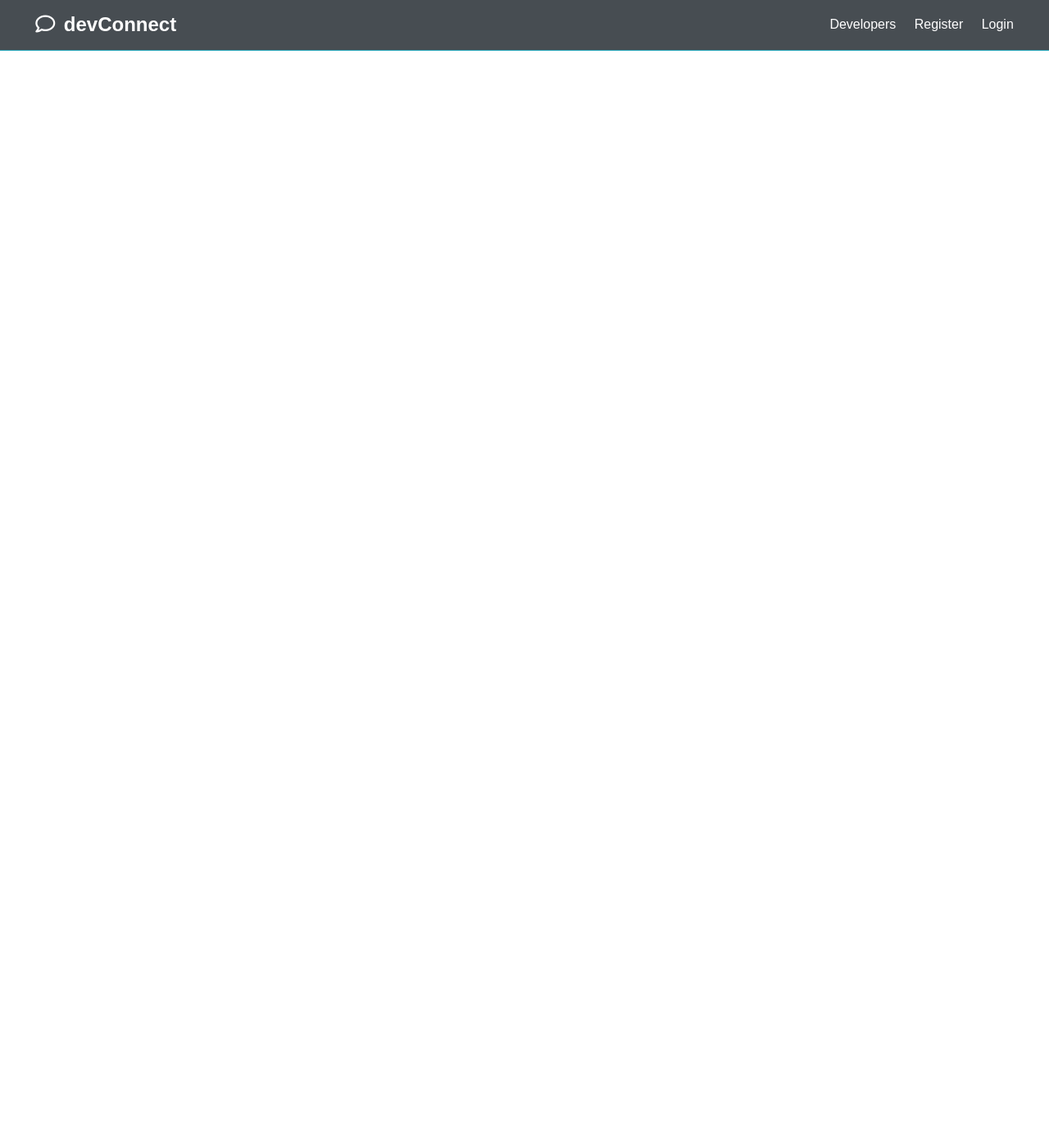
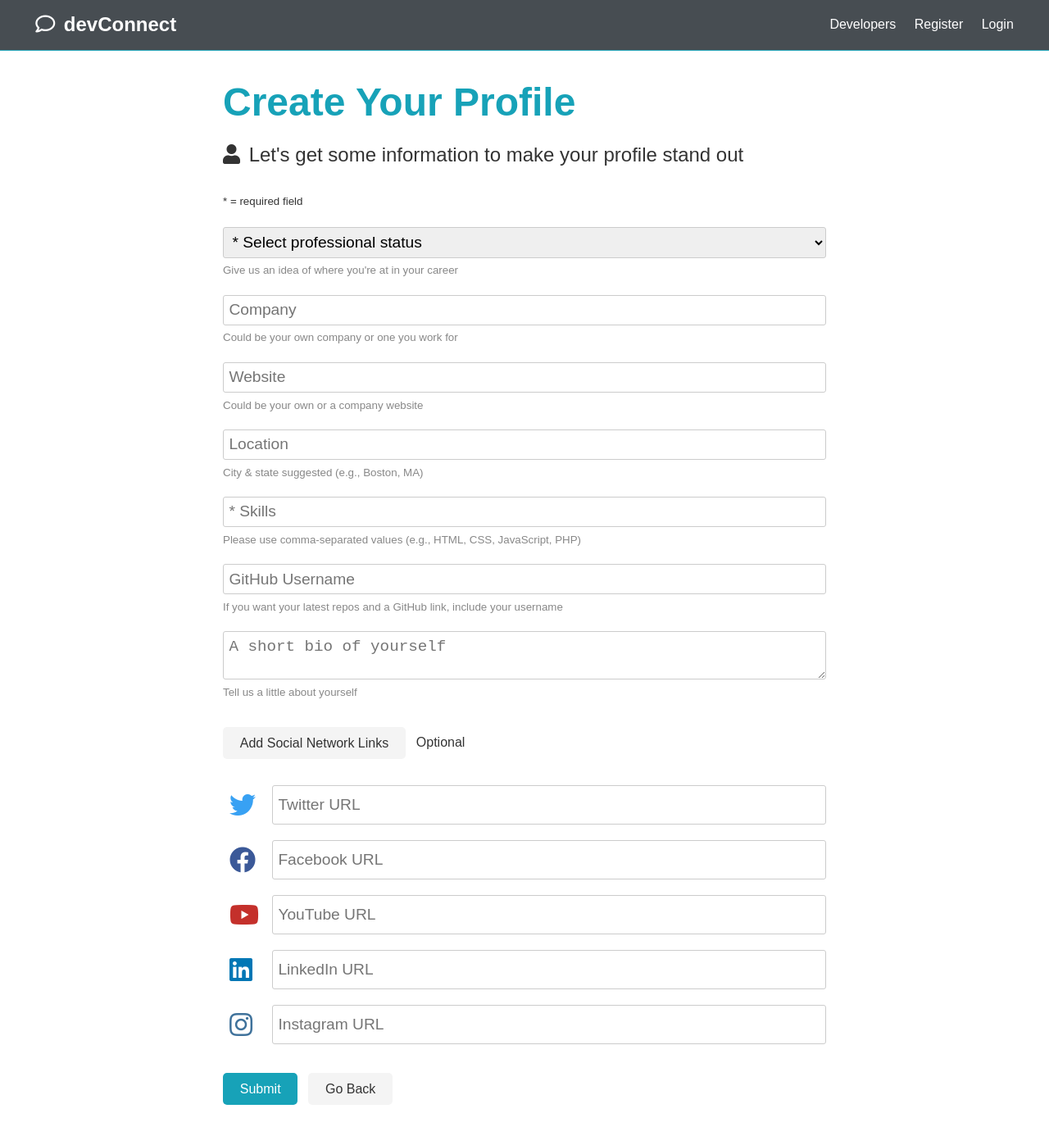
Before and after one commit to nataliecardot/devconnect, a React (Create React App) app in the folder client/: page /create-profile in a window 1280 px wide. Shown: the top 1386 px of the page at 82% size. Before the commit the page ends 800 px from the top, so only its background shows below. Built offline with nearby package versions, Linux system fonts and the light colour scheme; no server answers; the HTML template or start-up script is replaced by a standard one.

Commit message:
Add CreateProfile component

```diff
--- a/client/src/App.css
+++ b/client/src/App.css
@@ -7,11 +7,6 @@
   --success-color: #28a745;
   --border-radius: 5px;
   --form-elem-border-radius: 3px;
-}
-
-/* To hide white space and scrollbar below landing image */
-html {
-  overflow-y: hidden;
 }
 
 i {
@@ -374,11 +369,11 @@ button {
 
 /* Landing page */
 .landing {
-  position: relative;
   /* center center is background-position, cover is background-size (see https://stackoverflow.com/questions/31558245/declaring-all-css-background-properties-in-one-line-especially-background-size) */
   /* bacground-position: 2-value syntax: one value defines X and the other defines Y. Default value is top left or 0% 0% */
   background: url('./img/showcase.jpg') no-repeat center center / cover;
   height: 100vh;
+  position: relative;
 }
 
 .landing-inner {
--- a/client/src/App.js
+++ b/client/src/App.js
@@ -8,6 +8,7 @@ import Login from './components/auth/Login';
 import Register from './components/auth/Register';
 import Alert from './components/layout/Alert';
 import Dashboard from './components/dashboard/Dashboard';
+import CreateProfile from './components/profile-forms/CreateProfile';
 import PrivateRoute from './components/routing/PrivateRoute';
 // Redux
 import { Provider } from 'react-redux';
@@ -39,6 +40,11 @@ const App = () => {
             <Route exact path="/register" component={Register} />
             <Route exact path="/login" component={Login} />
             <PrivateRoute exact path="/dashboard" component={Dashboard} />
+            <CreateProfile
+              exact
+              path="/create-profile"
+              component={CreateProfile}
+            />
           </Switch>
         </section>
       </Router>
--- /dev/null
+++ b/client/src/components/profile-forms/CreateProfile.js
@@ -0,0 +1,143 @@
+import React, { useState } from 'react';
+import PropTypes from 'prop-types';
+import { connect } from 'react-redux';
+
+const CreateProfile = props => {
+  const [formData, setFormData] = useState({
+    company: '',
+    website: '',
+    location: '',
+    status: '',
+    skills: '',
+    githubusername: '',
+    bio: '',
+    twitter: '',
+    facebook: '',
+    linkedin: '',
+    youtube: '',
+    instagram: ''
+  });
+
+  const {
+    company,
+    website,
+    location,
+    status,
+    skills,
+    githubusername,
+    bio,
+    twitter,
+    facebook,
+    linkedin,
+    youtube,
+    instagram
+  } = formData;
+
+  return (
+    <>
+      <h1 className="large text-primary">Create Your Profile</h1>
+      <p className="lead">
+        <i className="fas fa-user"></i> Let's get some information to make your
+        profile stand out
+      </p>
+      <small>* = required field</small>
+      <form className="form">
+        <div className="form-group">
+          <select name="status">
+            <option value="0">* Select professional status</option>
+            <option value="Developer">Developer</option>
+            <option value="Junior Developer">Junior Developer</option>
+            <option value="Senior Developer">Senior Developer</option>
+            <option value="Manager">Manager</option>
+            <option value="Student or Learning">Student or Learning</option>
+            <option value="Instructor">Instructor or Teacher</option>
+            <option value="Intern">Intern</option>
+            <option value="Other">Other</option>
+          </select>
+          <small className="form-text">
+            Give us an idea of where you're at in your career
+          </small>
+        </div>
+        <div className="form-group">
+          <input type="text" placeholder="Company" name="company" />
+          <small className="form-text">
+            Could be your own company or one you work for
+          </small>
+        </div>
+        <div className="form-group">
+          <input type="text" placeholder="Website" name="website" />
+          <small className="form-text">
+            Could be your own or a company website
+          </small>
+        </div>
+        <div className="form-group">
+          <input type="text" placeholder="Location" name="location" />
+          <small className="form-text">
+            City & state suggested (e.g., Boston, MA)
+          </small>
+        </div>
+        <div className="form-group">
+          <input type="text" placeholder="* Skills" name="skills" />
+          <small className="form-text">
+            Please use comma-separated values (e.g., HTML, CSS, JavaScript, PHP)
+          </small>
+        </div>
+        <div className="form-group">
+          <input
+            type="text"
+            placeholder="GitHub Username"
+            name="githubusername"
+          />
+          <small className="form-text">
+            If you want your latest repos and a GitHub link, include your
+            username
+          </small>
+        </div>
+        <div className="form-group">
+          <textarea placeholder="A short bio of yourself" name="bio"></textarea>
+          <small className="form-text">Tell us a little about yourself</small>
+        </div>
+
+        <div className="my-2">
+          <button type="button" className="btn btn-light">
+            Add Social Network Links
+          </button>
+          <span>Optional</span>
+        </div>
+
+        <div className="form-group social-input">
+          <i className="fab fa-twitter fa-2x"></i>
+          <input type="text" placeholder="Twitter URL" name="twitter" />
+        </div>
+
+        <div className="form-group social-input">
+          <i className="fab fa-facebook fa-2x"></i>
+          <input type="text" placeholder="Facebook URL" name="facebook" />
+        </div>
+
+        <div className="form-group social-input">
+          <i className="fab fa-youtube fa-2x"></i>
+          <input type="text" placeholder="YouTube URL" name="youtube" />
+        </div>
+
+        <div className="form-group social-input">
+          <i className="fab fa-linkedin fa-2x"></i>
+          <input type="text" placeholder="LinkedIn URL" name="linkedin" />
+        </div>
+
+        <div className="form-group social-input">
+          <i className="fab fa-instagram fa-2x"></i>
+          <input type="text" placeholder="Instagram URL" name="instagram" />
+        </div>
+        <input type="submit" className="btn btn-primary my-1" />
+        <a className="btn btn-light my-1" href="dashboard.html">
+          Go Back
+        </a>
+      </form>
+    </>
+  );
+};
+
+CreateProfile.propTypes = {};
+
+export default CreateProfile;
```
